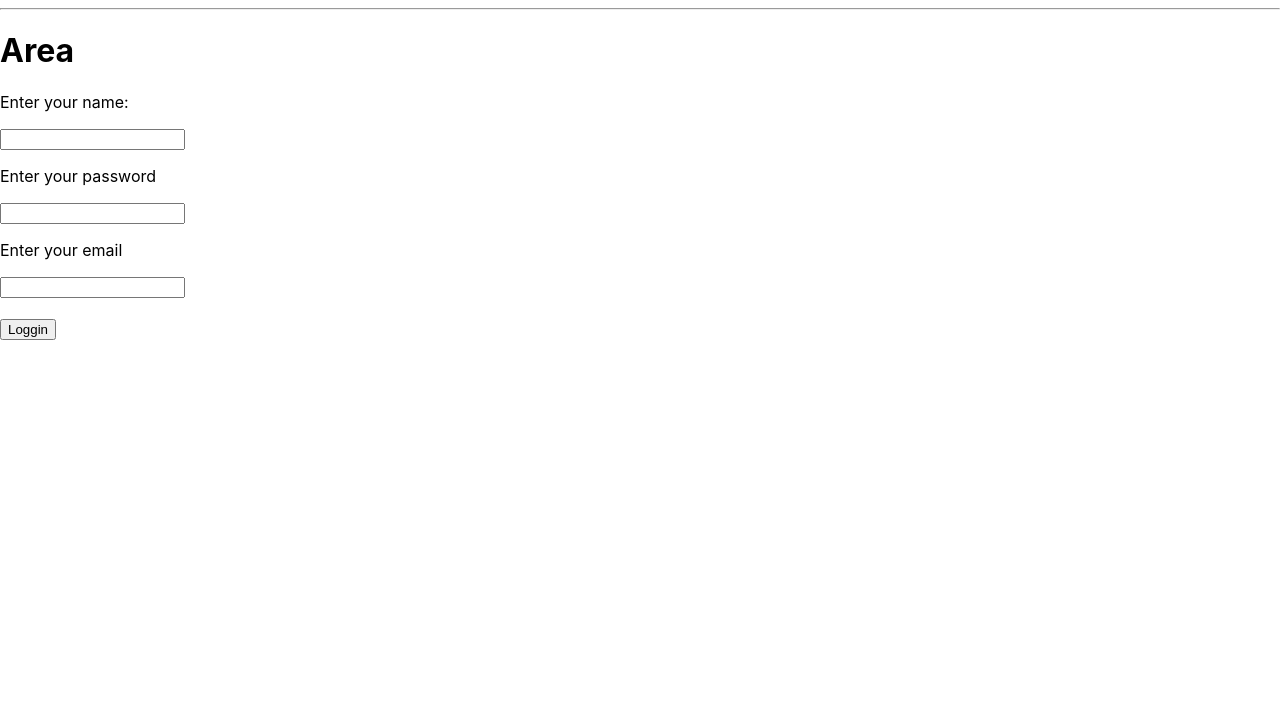
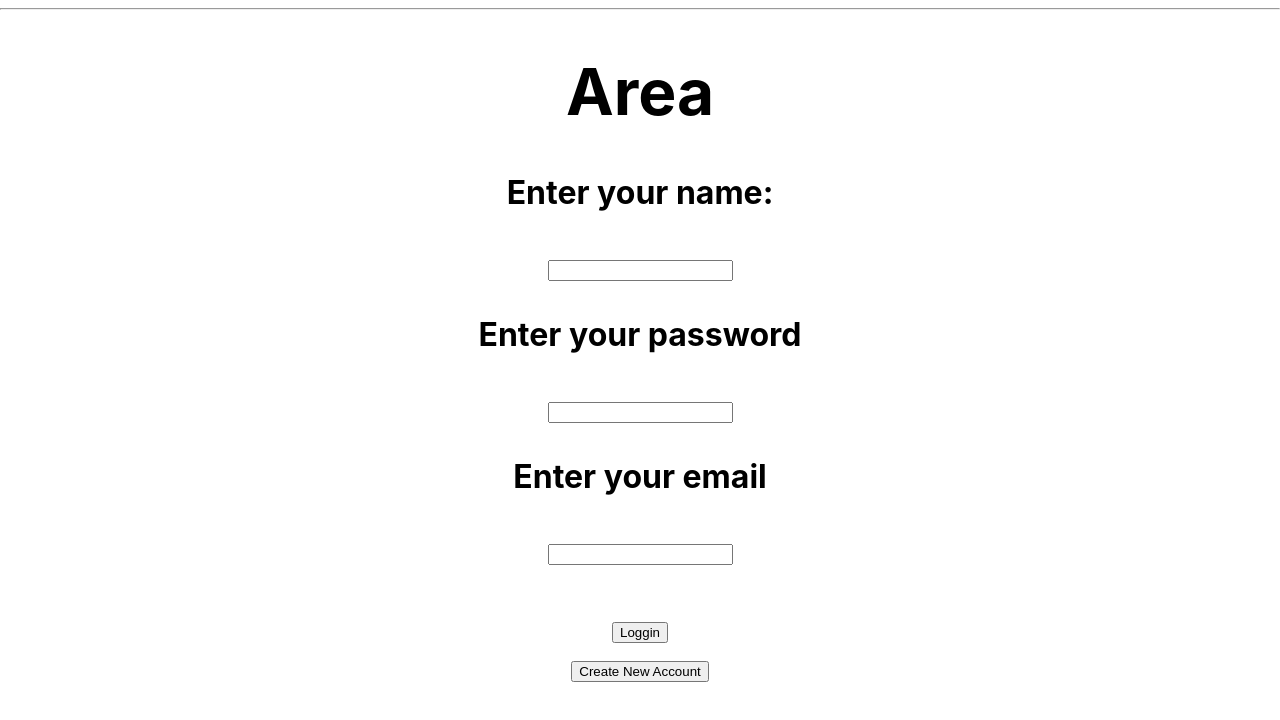
Before and after one commit to FlorentGru/Area, a React (Create React App) app in the folder web_app/: page / in a window 1280 px wide. Shown: the top 720 px of the page. Built offline with nearby package versions, Linux system fonts and the light colour scheme.

Commit message:
add button to register, need to add the page

```diff
--- a/web_app/src/login.js
+++ b/web_app/src/login.js
@@ -1,5 +1,9 @@
 import React from 'react';
 import Submit from './sumbit'
+
+const textCenter = {
+    "text-align": "center"
+}
 
 export default class LoginPage extends React.Component {
     constructor(props) {
@@ -19,9 +23,13 @@ export default class LoginPage extends React.Component {
         Submit.email = this.state.email
         this.props.history.push('/Home')
     }
+    myChangeHandlerRegister = (event) => {
+        this.props.history.push('/Register')
+    }
     render() {
         return (
-            <form onSubmit={this.mySubmitHandler}>
+            <h1>
+            <form onSubmit={this.mySubmitHandler} style={textCenter}>
             <h1>Area</h1>
             <p>Enter your name:</p>
             <input
@@ -45,6 +53,10 @@ export default class LoginPage extends React.Component {
             <br/>
             <input type="submit" value="Loggin"/>
             </form>
+            <form onSubmit={this.myChangeHandlerRegister} style={textCenter}>
+                <input type="submit" value="Create New Account"/>
+            </form>
+            </h1>
         );
     }
 }
```
